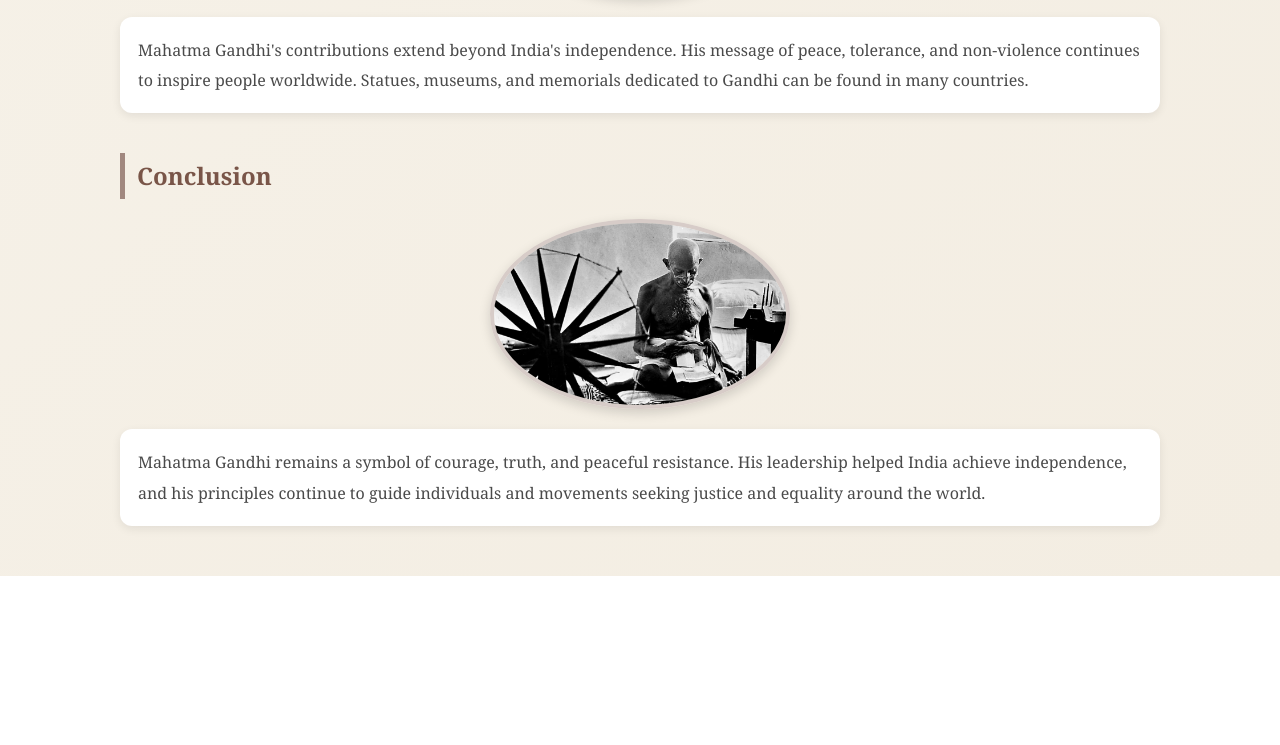
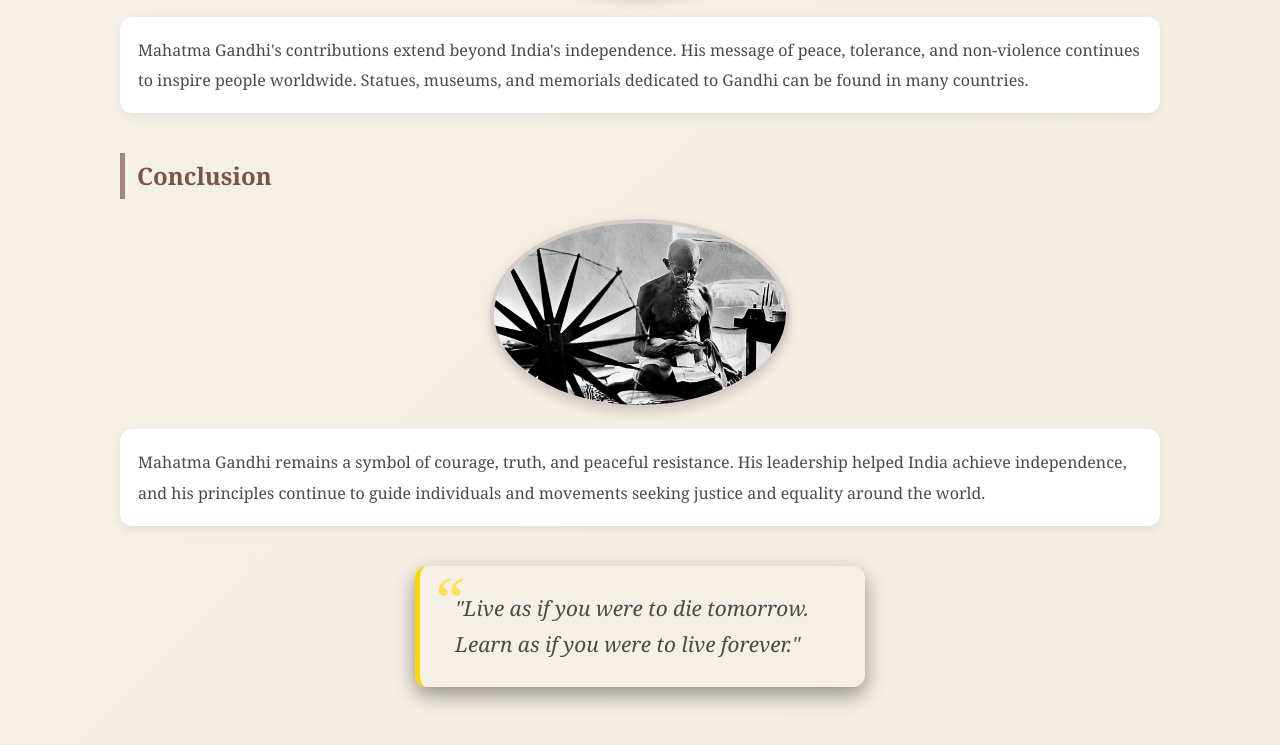
Before and after one commit to Ranjot-Rawal/Digital-Museum, a plain HTML site: page CONTENT/mahatma gandhi.html in a window 1280 px wide. Shown: the part 3384-4129 px from the top of the page. Before the commit the page ends 3960 px from the top, so only its background shows below. Drawn offline with Linux system fonts and the light colour scheme.

Commit message:
gandhiji blockquote added

```diff
--- a/CONTENT/mahatma gandhi.html
+++ b/CONTENT/mahatma gandhi.html
@@ -1,11 +1,13 @@
 <!DOCTYPE html>
 <html lang="en">
+
 <head>
     <meta charset="UTF-8">
     <meta name="viewport" content="width=device-width, initial-scale=1.0">
     <title>Mahatma Gandhi</title>
     <link rel="stylesheet" href="style-mahatma-gandhi.css">
 </head>
+
 <body>
     <h1>🕊️ Mahatma Gandhi</h1>
     <img src="../PICTURES/Mahatma Gandhi/mahatma-gandhi-main.jpg" alt="Mahatma Gandhi" width="200">
@@ -98,5 +100,10 @@
         to guide individuals and movements seeking justice and equality around the
         world.
     </p>
+
+    <blockquote>
+        "Live as if you were to die tomorrow. Learn as if you were to live forever."
+    </blockquote>
 </body>
+
 </html>
--- a/CONTENT/style-mahatma-gandhi.css
+++ b/CONTENT/style-mahatma-gandhi.css
@@ -54,6 +54,30 @@ img:hover{
     transform:scale(1.04);
 }
 
+blockquote {
+    max-width: 450px;
+    margin: 40px auto;
+    padding: 25px 35px;
+    border-left: 5px solid gold;
+    background: rgba(255, 255, 255, 0.06);
+    font-size: 1.3rem;
+    font-style: italic;
+    line-height: 1.7;
+    border-radius: 12px;
+    box-shadow: 0 8px 20px rgba(0, 0, 0, 0.4);
+    position: relative;
+}
+
+blockquote::before {
+    content: "“";
+    position: absolute;
+    top: -20px;
+    left: 12px;
+    font-size: 4rem;
+    color: gold;
+    opacity: 0.6;
+}
+
 @media(max-width:768px){
 
     body{
```
Also changed, not shown: style-ancient-india.css (+19 -6 lines). Lines whose indentation alone changed are shown as unchanged.
